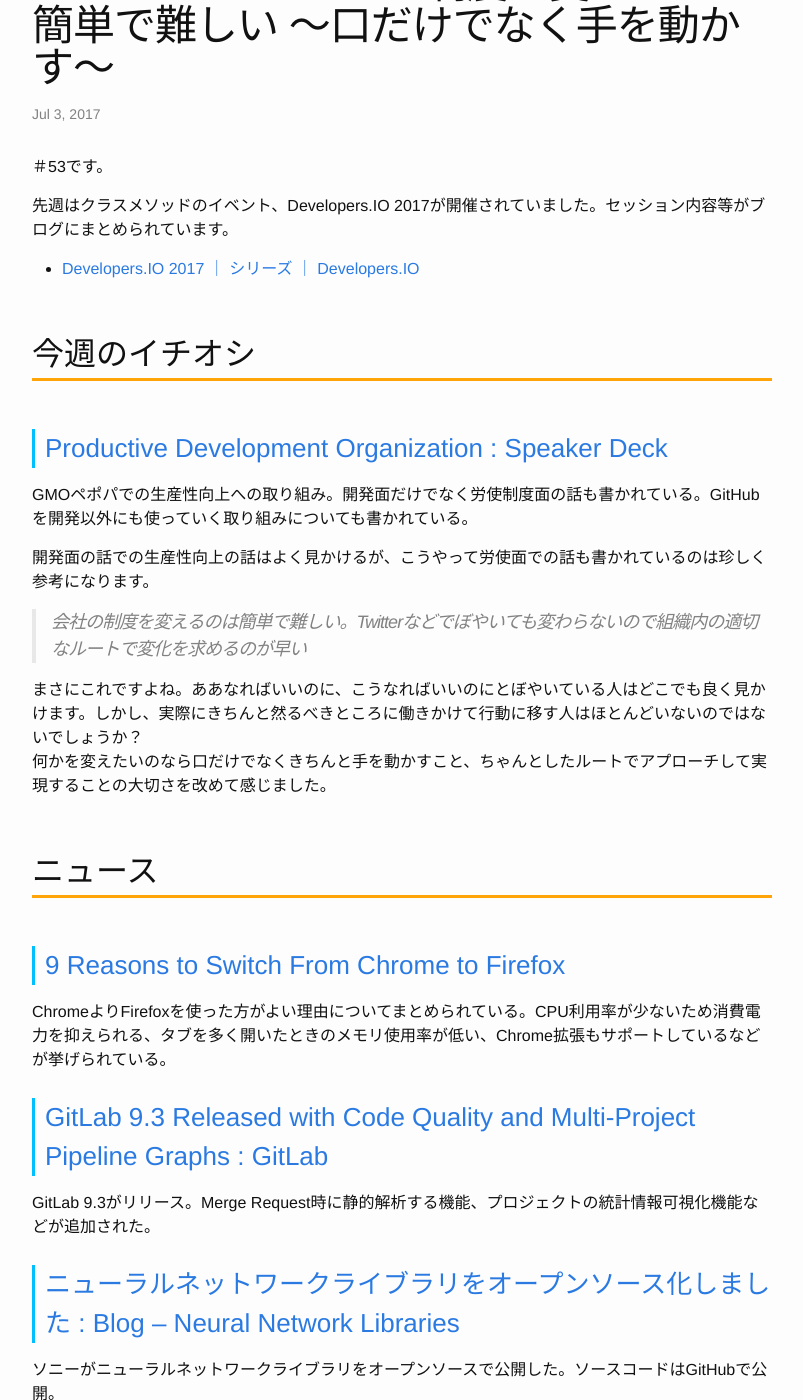
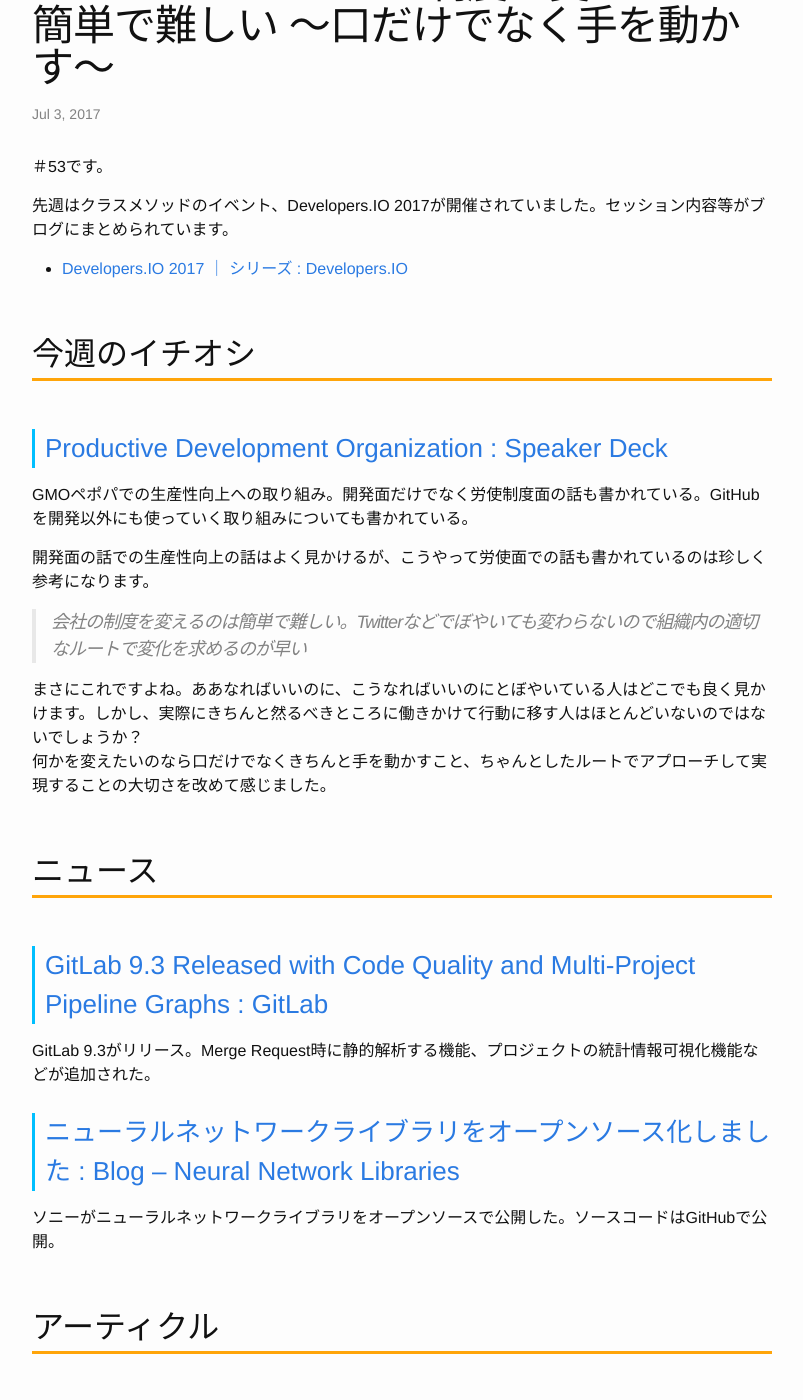
Before and after one commit to Gather-Tech/Gather-Tech.github.io, a Jekyll site: the page built from _posts/2017/2017-07-03-Gather53.md, in a window 1280 px wide and 1400 px high, scrolled down 438 px. Shown: the whole window, without its empty margins (238-1041 px from the left). Built offline with Jekyll 4.4.1, drawn with Linux system fonts in a browser that asks for light colours; some of the changed text lies outside the part shown.

Commit message:
fix typo

```diff
--- a/_posts/2017/2017-07-03-Gather53.md
+++ b/_posts/2017/2017-07-03-Gather53.md
@@ -10,7 +10,7 @@
 
 先週はクラスメソッドのイベント、Developers.IO 2017が開催されていました。セッション内容等がブログにまとめられています。
 
-- [Developers.IO 2017 ｜ シリーズ ｜ Developers.IO](http://dev.classmethod.jp/series/developers-io-2017/)
+- [Developers.IO 2017 ｜ シリーズ : Developers.IO](http://dev.classmethod.jp/series/developers-io-2017/)
 
 ## 今週のイチオシ
 
@@ -26,10 +26,6 @@
 何かを変えたいのなら口だけでなくきちんと手を動かすこと、ちゃんとしたルートでアプローチして実現することの大切さを改めて感じました。
 
 ## ニュース
-
-### [9 Reasons to Switch From Chrome to Firefox](http://www.makeuseof.com/tag/switch-chrome-firefox/)
-
-ChromeよりFirefoxを使った方がよい理由についてまとめられている。CPU利用率が少ないため消費電力を抑えられる、タブを多く開いたときのメモリ使用率が低い、Chrome拡張もサポートしているなどが挙げられている。
 
 ### [GitLab 9.3 Released with Code Quality and Multi-Project Pipeline Graphs : GitLab](https://about.gitlab.com/2017/06/22/gitlab-9-3-released/)
 
```
Also changed, not shown: other parts of _posts/2017/2017-07-03-Gather53.md (+4 -0 lines).
